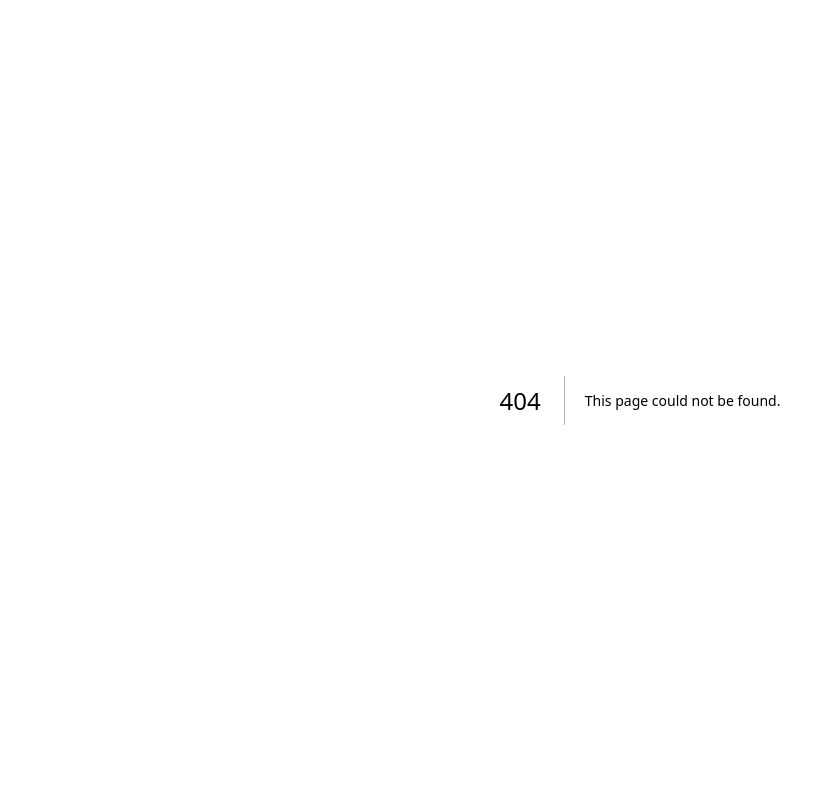
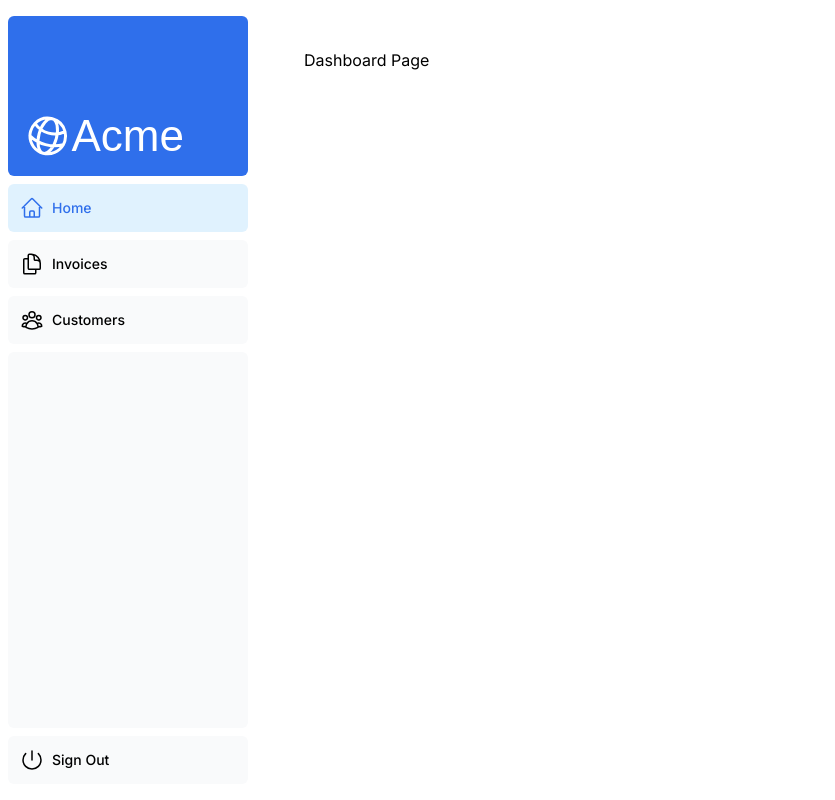
Before and after one commit to iceXshadow/cert-nextjs, a Next.js app: page /dashboard in a window 1280 px wide. Before the commit this address had no page. Shown: the whole page, without its empty margins (0-835 px from the left). Built offline with nearby package versions, Linux system fonts and the light colour scheme; a web font is replaced by a local one.

Commit message:
feat: chapters 4 - 5

```diff
--- /dev/null
+++ b/app/dashboard/customers/page.tsx
@@ -0,0 +1,3 @@
+export default function Page() {
+  return <p>Customers Page</p>;
+}
--- /dev/null
+++ b/app/dashboard/invoices/page.tsx
@@ -0,0 +1,3 @@
+export default function Page() {
+  return <p>Invoices Page</p>;
+}
--- /dev/null
+++ b/app/dashboard/layout.tsx
@@ -0,0 +1,12 @@
+import SideNav from "@/app/ui/dashboard/sidenav";
+
+export default function Layout({ children }: { children: React.ReactNode }) {
+  return (
+    <div className="flex h-screen flex-col md:flex-row md:overflow-hidden">
+      <div className="w-full flex-none md:w-64">
+        <SideNav />
+      </div>
+      <div className="flex-grow p-6 md:overflow-y-auto md:p-12">{children}</div>
+    </div>
+  );
+}
--- /dev/null
+++ b/app/dashboard/page.tsx
@@ -0,0 +1,3 @@
+export default function Page() {
+  return <p>Dashboard Page</p>;
+}
--- a/app/ui/dashboard/nav-links.tsx
+++ b/app/ui/dashboard/nav-links.tsx
@@ -1,35 +1,47 @@
+'use client';
+
 import {
   UserGroupIcon,
   HomeIcon,
   DocumentDuplicateIcon,
-} from '@heroicons/react/24/outline';
+} from "@heroicons/react/24/outline";
+import Link from "next/link";
+import { usePathname } from "next/navigation";
+import clsx from "clsx";
 
 // Map of links to display in the side navigation.
 // Depending on the size of the application, this would be stored in a database.
 const links = [
-  { name: 'Home', href: '/dashboard', icon: HomeIcon },
+  { name: "Home", href: "/dashboard", icon: HomeIcon },
   {
-    name: 'Invoices',
-    href: '/dashboard/invoices',
+    name: "Invoices",
+    href: "/dashboard/invoices",
     icon: DocumentDuplicateIcon,
   },
-  { name: 'Customers', href: '/dashboard/customers', icon: UserGroupIcon },
+  { name: "Customers", href: "/dashboard/customers", icon: UserGroupIcon },
 ];
 
 export default function NavLinks() {
+  const pathname = usePathname();
+
   return (
     <>
       {links.map((link) => {
         const LinkIcon = link.icon;
         return (
-          <a
+          <Link
             key={link.name}
             href={link.href}
-            className="flex h-[48px] grow items-center justify-center gap-2 rounded-md bg-gray-50 p-3 text-sm font-medium hover:bg-sky-100 hover:text-blue-600 md:flex-none md:justify-start md:p-2 md:px-3"
+            className={clsx(
+              "flex h-[48px] grow items-center justify-center gap-2 rounded-md bg-gray-50 p-3 text-sm font-medium hover:bg-sky-100 hover:text-blue-600 md:flex-none md:justify-start md:p-2 md:px-3",
+              {
+                "bg-sky-100 text-blue-600": pathname === link.href,
+              }
+            )}
           >
             <LinkIcon className="w-6" />
             <p className="hidden md:block">{link.name}</p>
-          </a>
+          </Link>
         );
       })}
     </>
```
